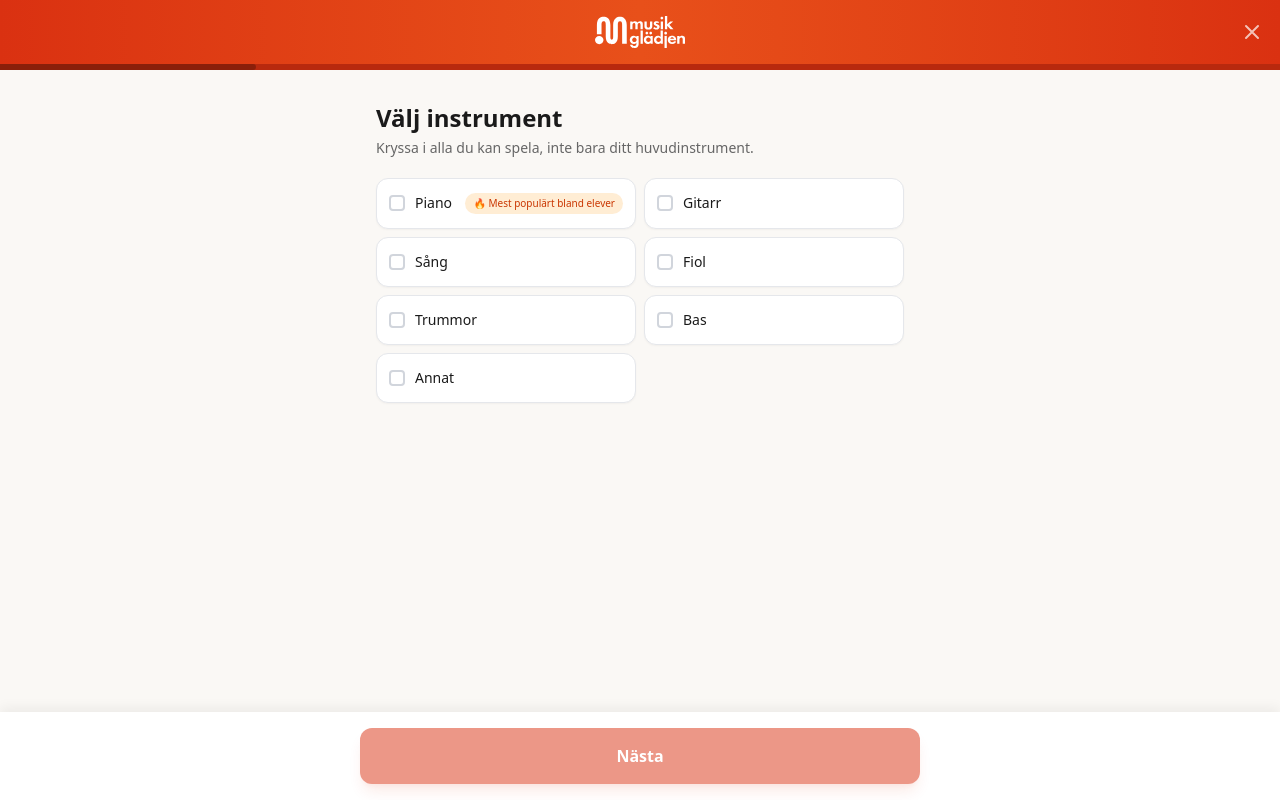
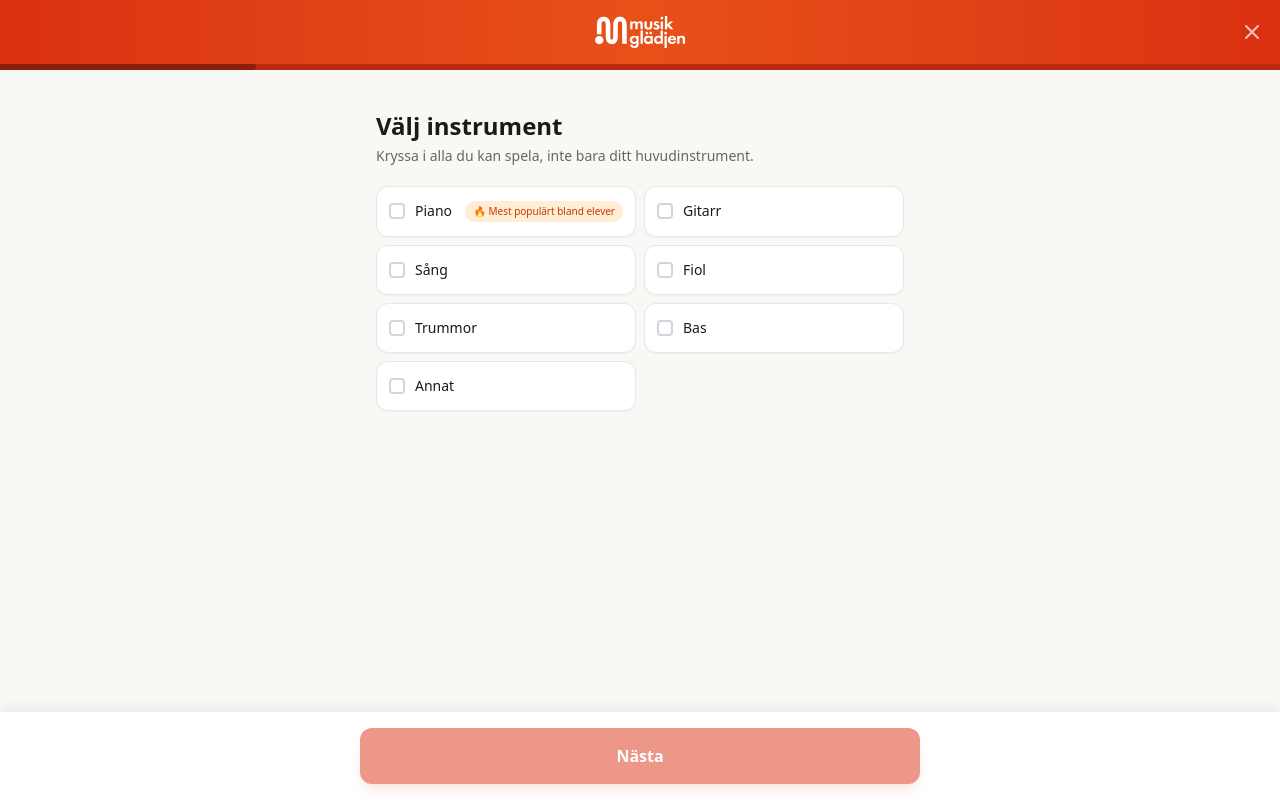
Before and after one commit to lucasmusikgladjen/musikgladjen, a Next.js app: page /jobb/ansok in a window 1280 px wide. Built offline with nearby package versions, Linux system fonts and the light colour scheme.

Commit message:
Fix top padding consistency across steps, rename "Mer om dig" to "Om dig"

```diff
--- a/src/components/JobStepAboutYou.tsx
+++ b/src/components/JobStepAboutYou.tsx
@@ -31,7 +31,7 @@ export default function JobStepAboutYou({
       ctaDisabled={!canProceed}
     >
       <h2 className="text-2xl font-bold text-text-primary mb-6 mt-2">
-        Mer om dig
+        Om dig
       </h2>
 
       <div className="mb-6">
--- a/src/components/JobStepContact.tsx
+++ b/src/components/JobStepContact.tsx
@@ -72,7 +72,7 @@ export default function JobStepContact({
       ctaDisabled={!canSubmit}
       ctaLoading={isSubmitting}
     >
-      <h2 className="text-2xl font-bold text-text-primary mb-6">
+      <h2 className="text-2xl font-bold text-text-primary mb-6 mt-2">
         Kontaktuppgifter
       </h2>
 
--- a/src/components/JobStepInstruments.tsx
+++ b/src/components/JobStepInstruments.tsx
@@ -35,7 +35,7 @@ export default function JobStepInstruments({
       ctaDisabled={value.length === 0}
       showBack={false}
     >
-      <h2 className="text-2xl font-bold text-text-primary mb-1">
+      <h2 className="text-2xl font-bold text-text-primary mb-1 mt-2">
         Välj instrument
       </h2>
       <p className="text-sm text-text-secondary mb-5">
```
